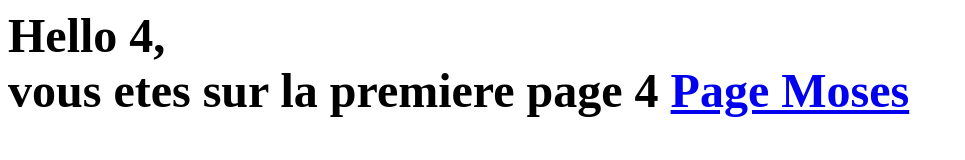
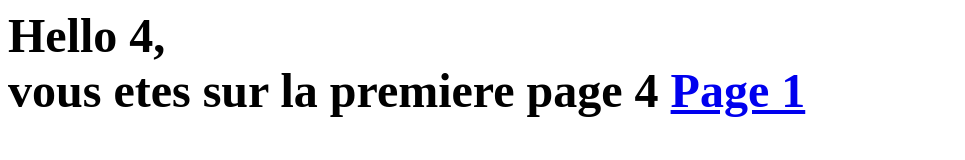
Before and after one commit to moise1993/moise1993.github.io, a plain HTML site: page page4.html in a window 1280 px wide. Shown: the whole page, without its empty margins (0-965 px from the left). Drawn offline with Linux system fonts and the light colour scheme.

Commit message:
Update page4.html

```diff
--- a/page4.html
+++ b/page4.html
@@ -7,7 +7,7 @@
  Hello 4, <br>
   vous etes sur la premiere page 4
 
-  <a href= "Moses.html"> Page Moses </a>
+  <a href= "page1.html"> Page 1 </a>
 
  </b>
  </body>
```
